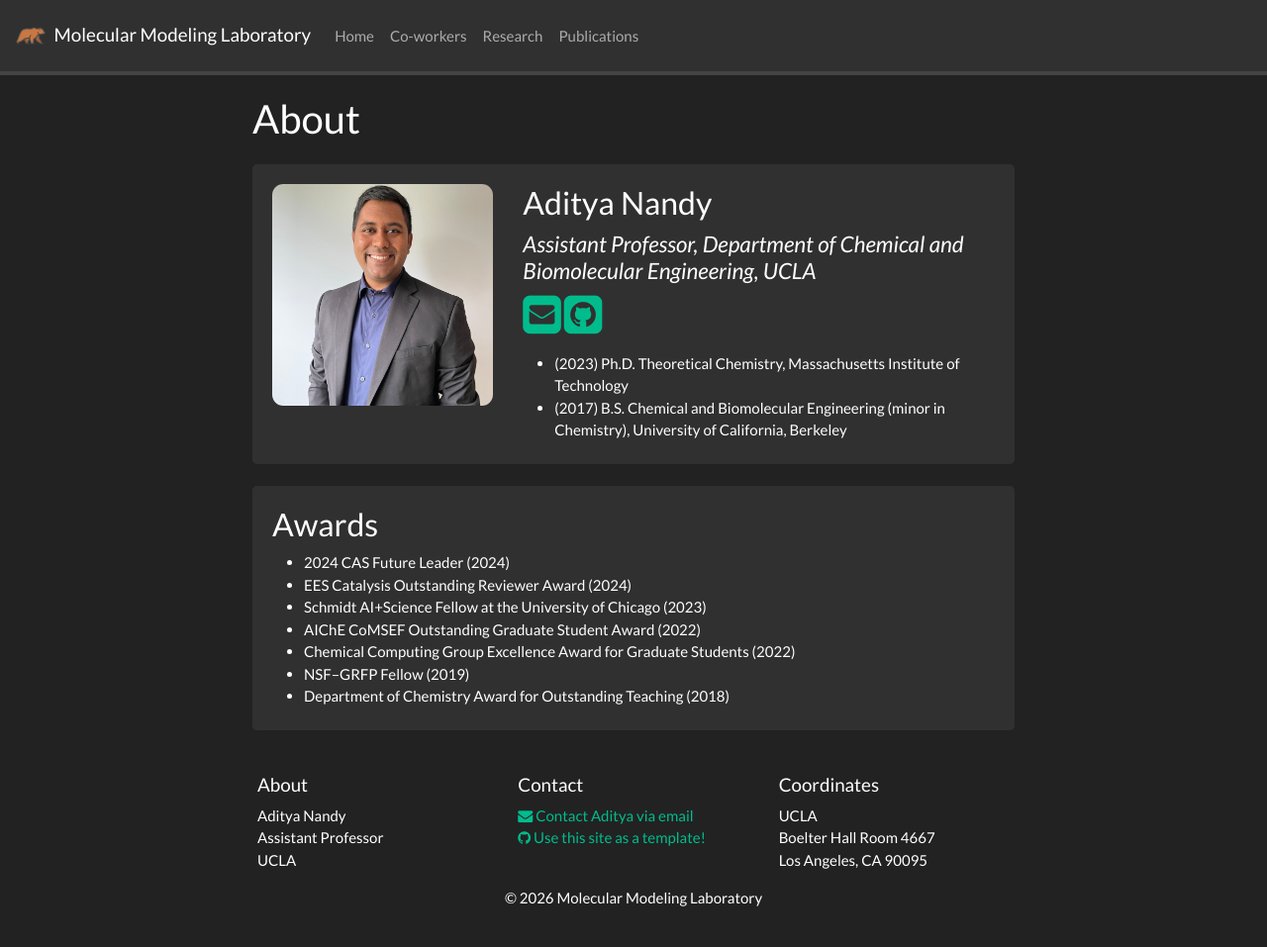
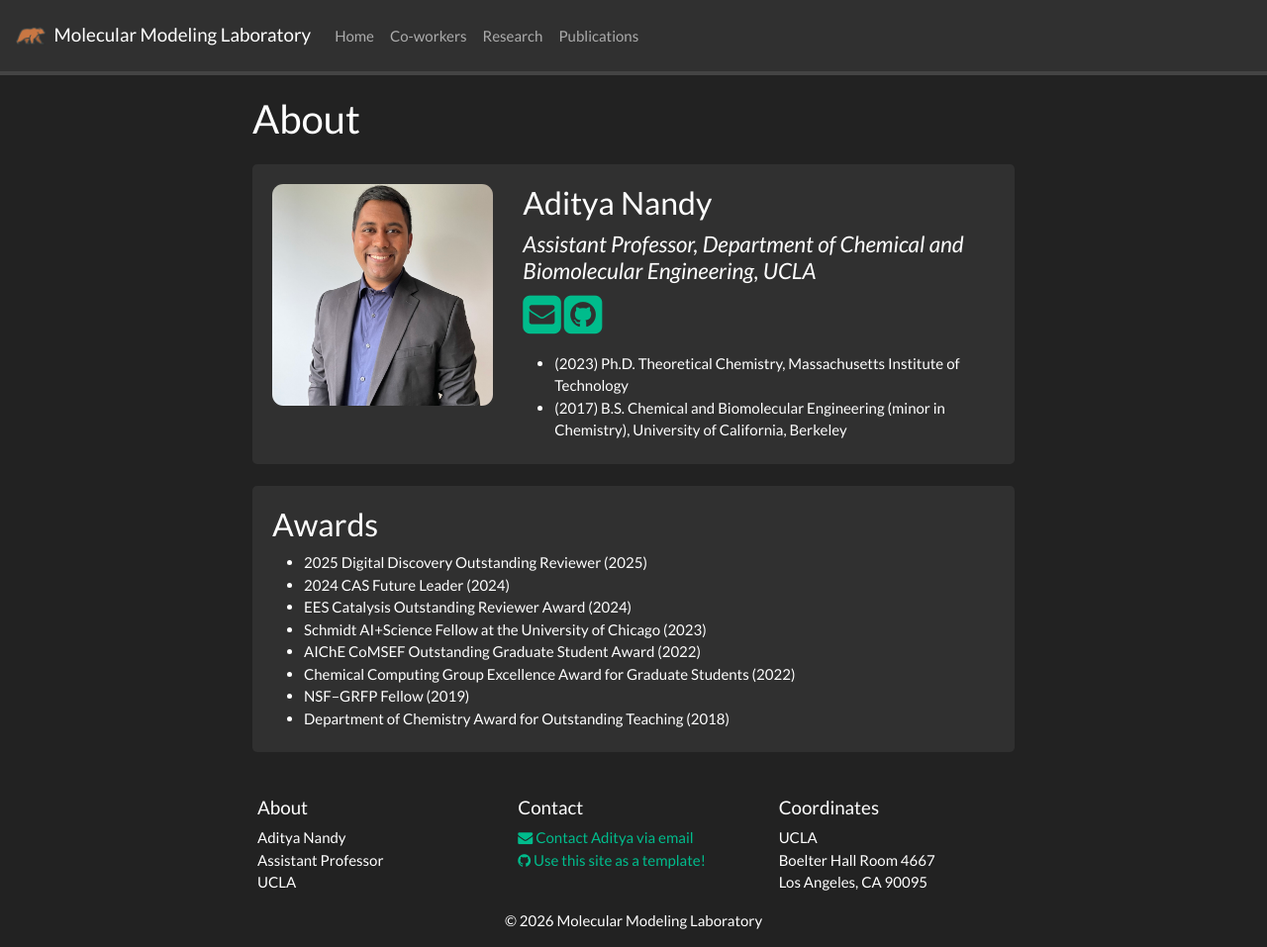
Before and after one commit to adityanandy/adityanandy.github.io, a Jekyll site: the page built from _pages/about.md, in a window 1280 px wide and 957 px high. Shown: the whole window at 99% size. Built offline with Jekyll 4.4.1, drawn with Linux system fonts in a browser that asks for light colours; nearby versions of some CDN libraries; a style sheet for code colours, icons or effects is not loaded.

Commit message:
Add 2025 Digital Discovery Outstanding Reviewer award

```diff
--- a/_data/awards.yml
+++ b/_data/awards.yml
@@ -1,3 +1,4 @@
+- name: 2025 Digital Discovery Outstanding Reviewer (2025)
 - name: 2024 CAS Future Leader (2024)
 - name: EES Catalysis Outstanding Reviewer Award (2024)
 - name: Schmidt AI+Science Fellow at the University of Chicago (2023)
```
